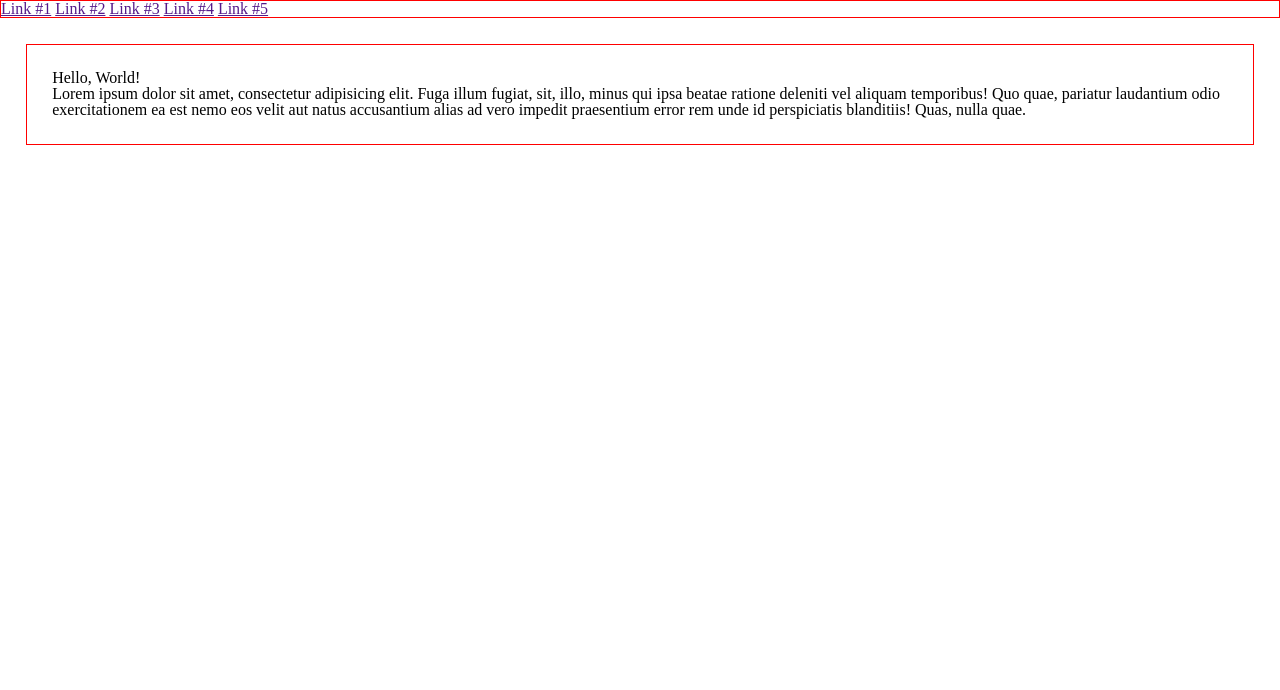
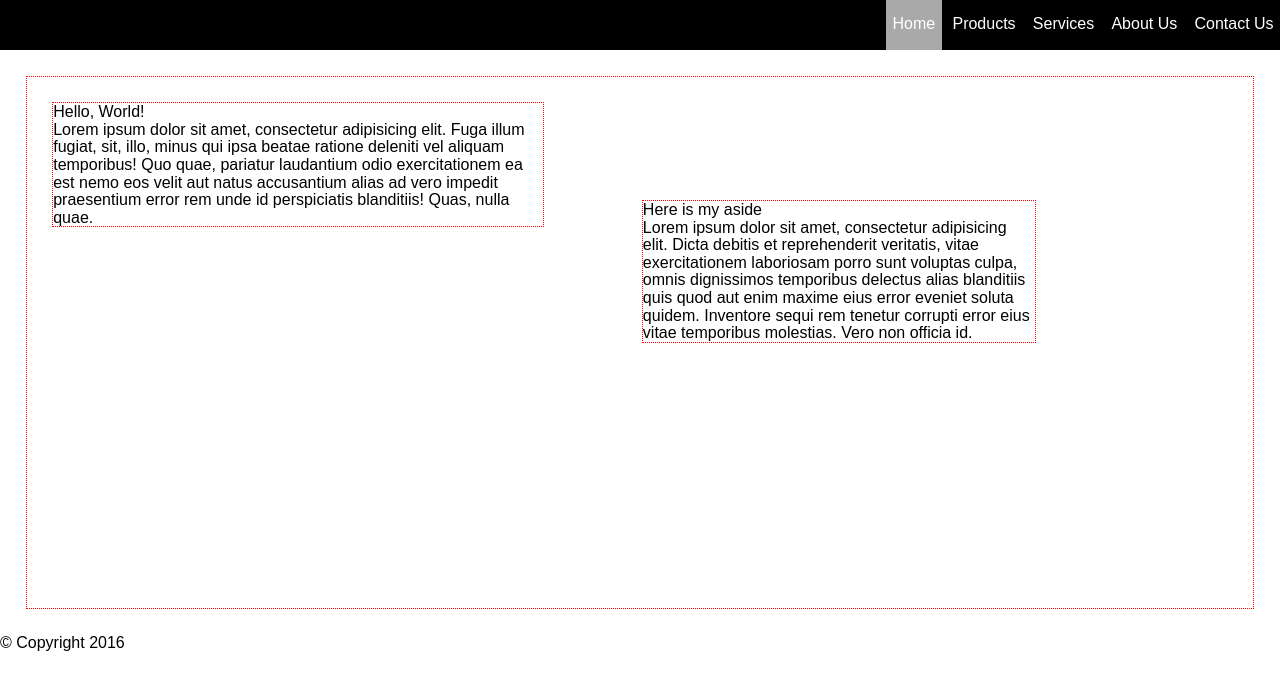
Before and after one commit to BrahmRamkissoon/COMP1002-Lesson10, a plain HTML site: page index.html in a window 1280 px wide. Drawn offline with Linux system fonts and the light colour scheme.

Commit message:
updated layout

```diff
--- a/Content/main.css
+++ b/Content/main.css
@@ -1,61 +1,116 @@
+body{
+    font-family: Arial, Helvetica, sans-serif;
+    font-size: 100%;
+    line-height: 1.1em;
+}
+
+/*Layout styles for column widths */
+.col-1{
+    width: 8.33%;
+}
+
+.col-2{
+    width: 16.66%;
+}
+
+.col-3{
+    width: 25%;
+}
+
+.col-4{
+    width: 33.33%
+}
+
+.col-5{
+    width: 41.66%;
+}
+
+.col-6{
+    width: 50%;
+}
+
+.col-7{
+    width: 58.33%;
+}
+
+.col-8{
+    width: 66.66%;
+}
+
+.col-9{
+    width: 75%;
+}
+
+.col-10{
+    width: 83.33%;
+}
+
+.col-11{
+    width: 91.66%;
+}
+
+.col-12{
+    width: 100%;
+}
+.testBorder{
+    border: 1px dotted red;
+}
+
+/* Navigation styles */
+header{
+    overflow: auto;
+}
+
+.active{
+    background-color: darkgrey;
+}
+.nav{
+    height: 50px;
+    background-color: black;
+}
+
+.nav ul{
+    text-align: right;
+}
+
+.nav li{
+    display: inline-block;
+    padding: 15px 0.5%;
+    height: 50px;
+    vertical-align: middle;
+}
+
+nav li:hover{
+    background-color: grey;
+}
+
+.nav a{
+    text-decoration: none;
+    color: white;
+}
+
+.left{
+   float: left;
+
+}
+
+.push-1{
+    margin: 8.33%;
+}
+
+.push-2{
+    margin: 16.66%;
+}
+
 .container{
     margin: 2%;
     padding: 2%;
+    min-height: 60vh;
+    overflow: auto;
 }
 
-/*Layout styles for column widths */
-col-1{
-    width: 8.33%;
+content{
+    padding: 1.5%;
 }
 
-col-2{
-    width: 16.66%;
-}
-
-col-3{
-    width: 25%;
-}
-
-col-4{
-    width: 33.33%
-}
-
-col-5{
-    width: 41.66%;
-}
-
-col-6{
-    width: 50%;
-}
-
-col-7{
-    width: 58.33%;
-}
-
-col-8{
-    width: 66.66%;
-}
-
-col-9{
-    width: 75%;
-}
-
-col-10{
-    width: 83.33%;
-}
-
-col-11{
-    width: 91.66%;
-}
-
-col-12{
-    width: 100%;
-}
-.testBorder{
-    border: 1px solid red;
-}
-
-/* Navigation styles */
-.nav li{
-    display: inline;
-}
+/* Footer Styles */
--- a/index.html
+++ b/index.html
@@ -4,7 +4,7 @@
   <head>
     <meta charset="utf-8">
     <meta http-equiv="X-UA-Compatible" content="IE=edge">
-    <meta name="viewport" content="width=device-width, initial-scale=1">
+    <meta name="viewport" content="width=device-width, initial-scale=1, height=device-height">
 
     <title>COMP1002 - Lesson 10</title>
 	<!-- CSS Section -->
@@ -14,19 +14,36 @@
 
   <!-- BODY -->
   <body>
-      <header class="col-12 testBorder">
-          <nav class="nav">
-              <li><a href="">Link #1</a></li>
-              <li><a href="">Link #2</a></li>
-              <li><a href="">Link #3</a></li>
-              <li><a href="">Link #4</a></li>
-              <li><a href="">Link #5</a></li>
+      <!-- HEADER -->
+      <header class="col-12 ">
+          <!-- MAIN NAV -->
+
+          <nav class="nav ">
+              <ul>
+                <li class="active "><a href="#">Home</a></li>
+                <li><a href="#">Products</a></li>
+                <li><a href="#">Services</a></li>
+                <li><a href="#">About Us</a></li>
+                <li><a href="#">Contact Us</a></li>
+              </ul>
           </nav>
       </header>
+
     <div class="container testBorder" >
+        <main class="testBorder content col-5 left">
       <h1>Hello, World!</h1>
+      <p>Lorem ipsum dolor sit amet, consectetur adipisicing elit. Fuga illum fugiat, sit, illo, minus qui ipsa beatae ratione deleniti vel aliquam temporibus! Quo quae, pariatur laudantium odio exercitationem ea est nemo eos velit aut natus accusantium alias ad vero impedit praesentium error rem unde id perspiciatis blanditiis! Quas, nulla quae.</p>
+      </main>
 
-      <p>Lorem ipsum dolor sit amet, consectetur adipisicing elit. Fuga illum fugiat, sit, illo, minus qui ipsa beatae ratione deleniti vel aliquam temporibus! Quo quae, pariatur laudantium odio exercitationem ea est nemo eos velit aut natus accusantium alias ad vero impedit praesentium error rem unde id perspiciatis blanditiis! Quas, nulla quae.</p>
+      <aside class="content testBorder col-4 left push-1">
+          <h3>Here is my aside</h3>
+          <p>Lorem ipsum dolor sit amet, consectetur adipisicing elit. Dicta debitis et reprehenderit veritatis, vitae exercitationem laboriosam porro sunt voluptas culpa, omnis dignissimos temporibus delectus alias blanditiis quis quod aut enim maxime eius error eveniet soluta quidem. Inventore sequi rem tenetur corrupti error eius vitae temporibus molestias. Vero non officia id.</p>
+      </aside>
+
     </div>
+    <!-- FOOTER -->
+    <footer class="content">
+        <h4>&copy; Copyright 2016</h4>
+    </footer>
   </body>
 </html>
```
